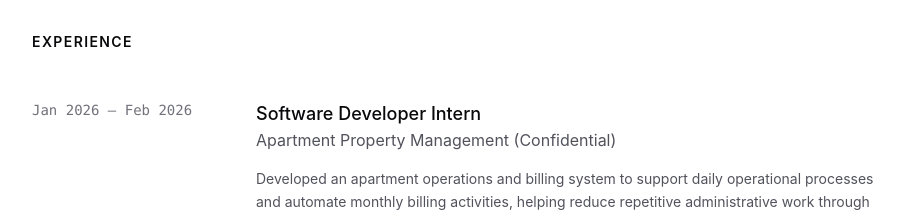
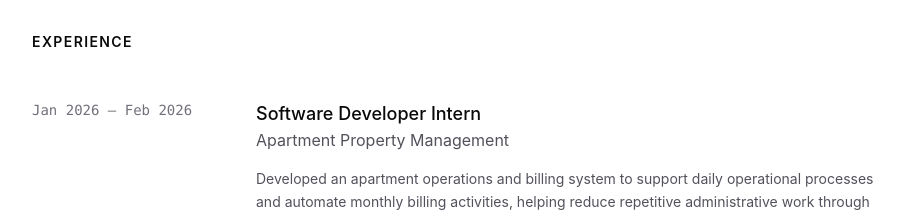
Before and after one commit to zlhins/portfolio-web, a Next.js app: page / in a window 1280 px wide. Shown: the part 2300-2517 px from the top of the page, without its empty margins (184-1088 px from the left). Built offline with nearby package versions, Linux system fonts and the light colour scheme.

Commit message:
Hapus kata tidak perlu

```diff
--- a/content/data.ts
+++ b/content/data.ts
@@ -166,7 +166,7 @@ principles: [
   {
     id: "kasir-bva-intern",
     role: "Software Developer Intern",
-    organization: "Apartment Property Management (Confidential)",
+    organization: "Apartment Property Management",
     duration: "Jan 2026 – Feb 2026",
     description:
       "Developed an apartment operations and billing system to support daily operational processes and automate monthly billing activities, helping reduce repetitive administrative work through practical software solutions.",
```
